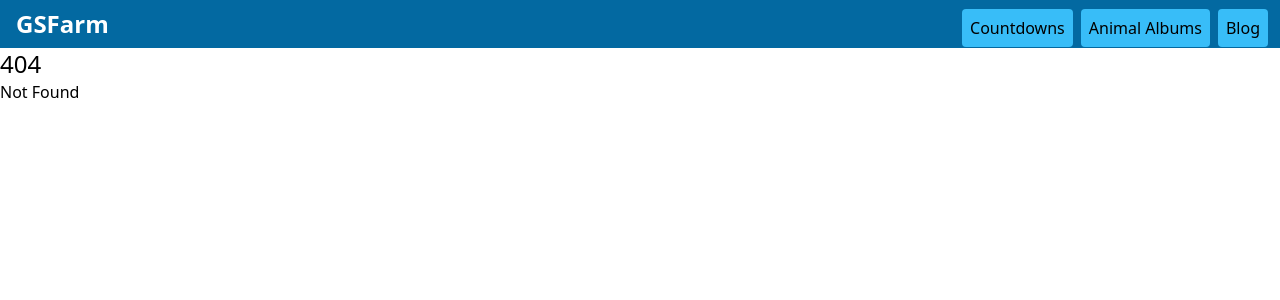
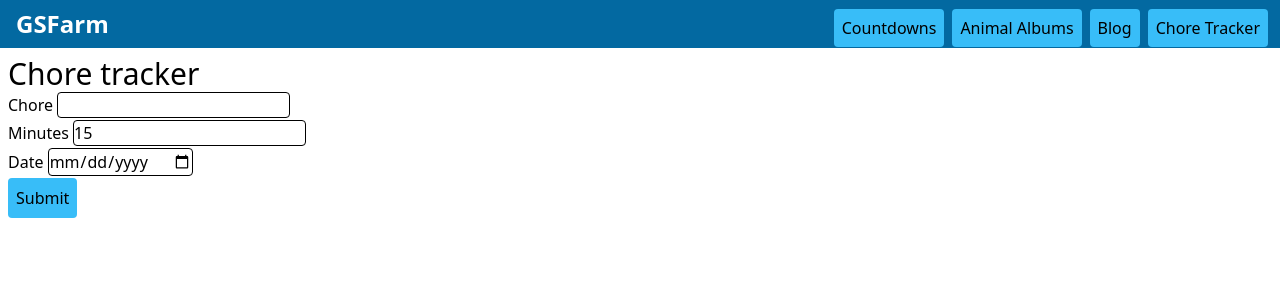
Before and after one commit to TNTRedstone/gsfarm-site, a SvelteKit app: page /chore-tracker in a window 1280 px wide. Before the commit this address had no page. Shown: the top 300 px of the page. Built offline with nearby package versions, Linux system fonts and the light colour scheme.

Commit message:
Add chore tracker

```diff
--- a/package.json
+++ b/package.json
@@ -24,6 +24,8 @@
     "type": "module",
     "dependencies": {
         "@sveltejs/adapter-static": "^3.0.1",
+        "axios": "^1.7.2",
+        "cors": "^2.8.5",
         "mdsvex": "^0.11.0",
         "tailwindcss": "^3.4.1"
     }
--- a/src/routes/+layout.svelte
+++ b/src/routes/+layout.svelte
@@ -3,4 +3,4 @@
 </script>
 
 <Navbar></Navbar>
-<slot></slot>
+<slot />
--- a/src/routes/+page.svelte
+++ b/src/routes/+page.svelte
@@ -8,5 +8,8 @@
             >Animals</a
         >
         <a href="./blog" class="rounded bg-sky-400 p-2 text-center hover:bg-sky-500">Blog</a>
+        <a href="./chore-tracker" class="rounded bg-sky-400 p-2 text-center hover:bg-sky-500"
+            >Chore tracker</a
+        >
     </div>
 </main>
--- a/src/routes/Navbar.svelte
+++ b/src/routes/Navbar.svelte
@@ -25,6 +25,12 @@
                         href="/blog">Blog</a
                     >
                 </li>
+                <li>
+                    <a
+                        class="rounded bg-sky-400 p-2 m-1 text-center hover:bg-sky-500 nav-buttons"
+                        href="/chore-tracker">Chore Tracker</a
+                    >
+                </li>
             </ul>
         </div>
     </div>
--- /dev/null
+++ b/src/routes/chore-tracker/+page.svelte
@@ -0,0 +1,45 @@
+<script>
+    let minutes = 15;
+    let chore;
+    let date;
+
+    function submit() {
+        fetch(`http://172.19.64.1:5000/data/${chore}/${minutes}/${date}`, { mode: 'no-cors' });
+    }
+</script>
+
+<main class="m-2">
+    <h1 class="font-sans text-2xl sm:text-3xl">Chore tracker</h1>
+    <form>
+        <!-- svelte-ignore a11y-label-has-associated-control -->
+        <label>Chore</label>
+        <input
+            type="text"
+            name="Chore"
+            id="chore"
+            class="border-black border rounded mb-0.5"
+            bind:value={chore}
+        /><br />
+        <!-- svelte-ignore a11y-label-has-associated-control -->
+        <label>Minutes</label>
+        <input
+            type="number"
+            name="Minutes"
+            id="minutes"
+            class="border-black border rounded mb-0.5"
+            bind:value={minutes}
+        /><br />
+        <!-- svelte-ignore a11y-label-has-associated-control -->
+        <label>Date</label>
+        <input
+            type="date"
+            name="Date"
+            id="date"
+            class="border-black border rounded mb-0.5"
+            bind:value={date}
+        /><br />
+        <button class="rounded bg-sky-400 p-2 text-center hover:bg-sky-500" on:click={submit}
+            >Submit</button
+        >
+    </form>
+</main>
--- a/src/routes/countdowns/+page.svelte
+++ b/src/routes/countdowns/+page.svelte
@@ -5,6 +5,7 @@
         // Add more countdowns as needed
     ];
 </script>
+
 <main>
     <h1 class="sm:text-sm md:text-md lg:text-lg xl:text-xl">Countdowns:</h1>
     <div class="grid gap-1 grid-cols-1 sm:grid-cols-2 md:grid-cols-4 m-1">
```
Also changed, not shown: 23 other files (tests, documents, lock files or other folders).
